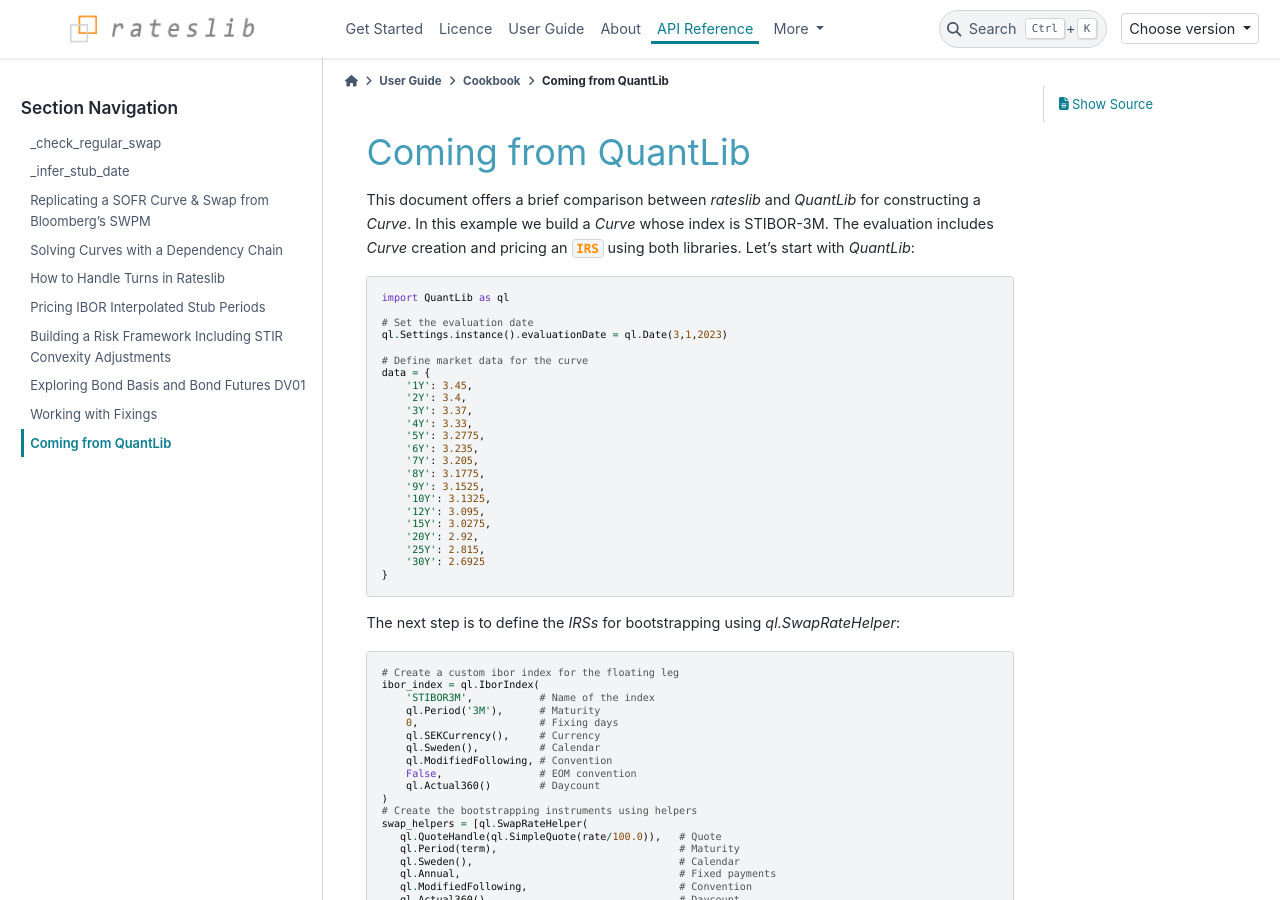
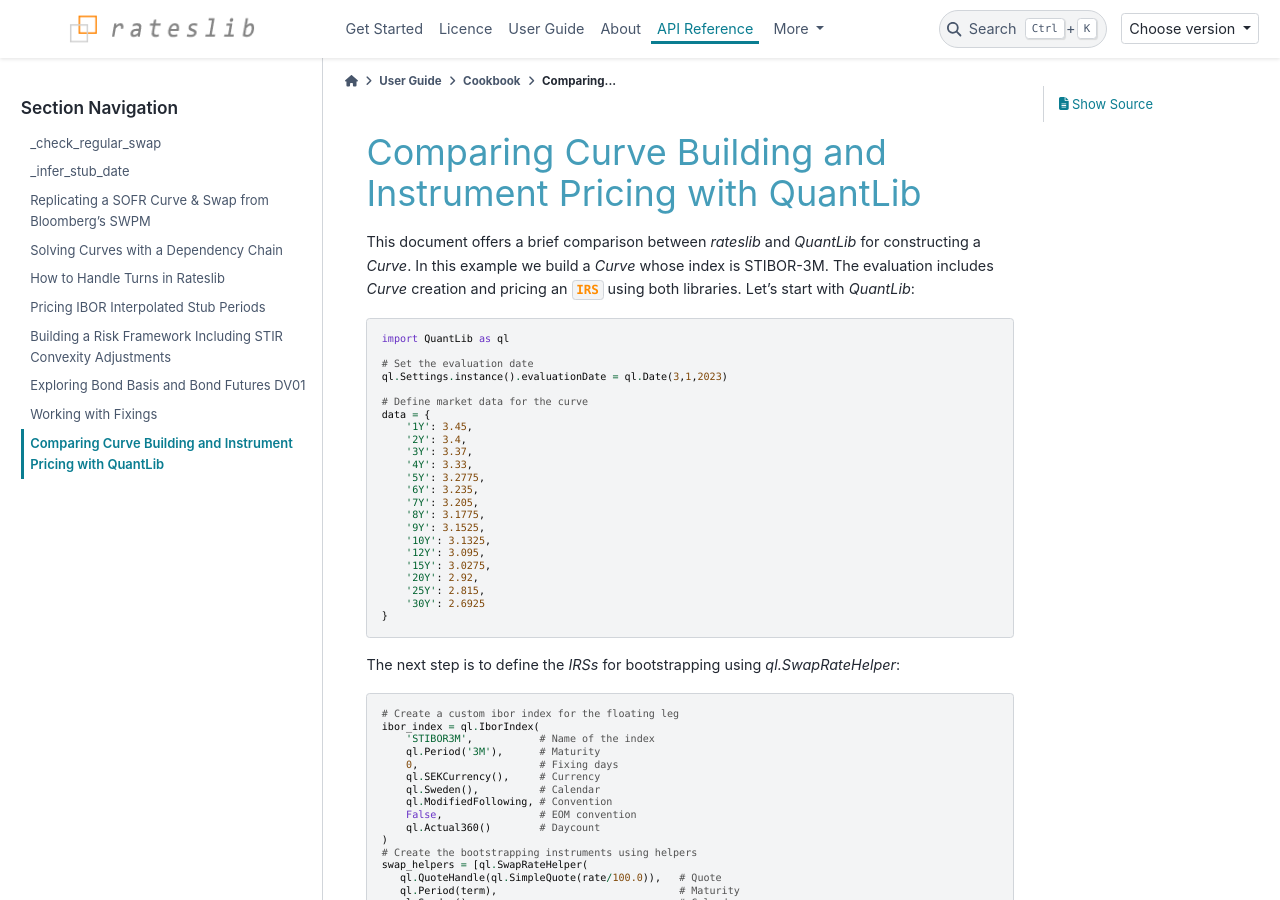
Before and after one commit to attack68/rateslib, a Sphinx documentation site: the page built from docs/source/z_quantlib.rst, in a window 1280 px wide and 900 px high. Built offline with Sphinx 7.4.7 and the PyData theme 0.15.4, drawn with Linux system fonts in a browser that asks for light colours; comment, search, counter and statistics services are not loaded.

Commit message:
ENH: data structuring for fixings

```diff
--- a/docs/source/z_quantlib.rst
+++ b/docs/source/z_quantlib.rst
@@ -1,7 +1,7 @@
 .. _cook-quantlib-doc:
 
-Coming from QuantLib
-********************
+Comparing Curve Building and Instrument Pricing with QuantLib
+****************************************************************
 This document offers a brief comparison between *rateslib* and *QuantLib* for constructing a *Curve*. In this example we build a *Curve* whose index is STIBOR-3M.
 The evaluation includes *Curve* creation and pricing an :class:`~rateslib.instruments.IRS` using both libraries. Let's start with *QuantLib*:
 
```
